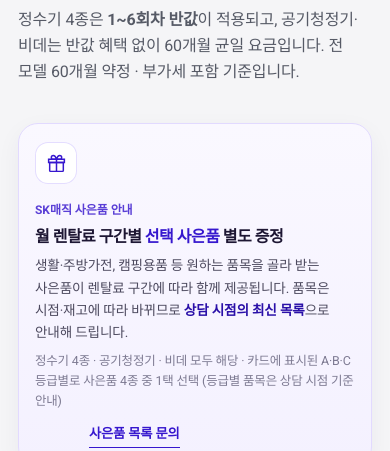
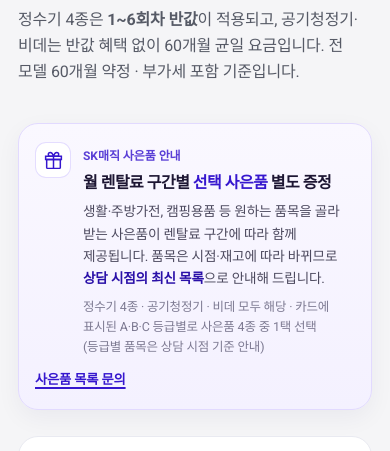
Before and after one commit to sk-total/SK, a plain HTML site: page index.html in a window 390 px wide. Shown: the part 10096-10547 px from the top of the page. Drawn offline with Linux system fonts and the light colour scheme.

Commit message:
사은품 패널 모바일 레이아웃 정리: 아이콘·문구 한 줄 배치, 링크 밑줄을 글자 폭에 맞춤

```diff
--- a/index.html
+++ b/index.html
@@ -2299,25 +2299,33 @@
       font-size: 0.83rem;
       font-weight: 800;
       color: var(--primary);
-      text-decoration: none;
+      text-decoration: underline;
+      text-underline-offset: 3px;
+      text-decoration-thickness: 1.5px;
       white-space: nowrap;
-      border-bottom: 1px solid currentColor;
-      padding-bottom: 2px;
     }
 
     @media (max-width: 600px) {
       .gift-panel {
         flex-wrap: wrap;
-        gap: 12px;
+        gap: 10px 12px;
         padding: 18px 16px;
       }
 
+      .gift-icon {
+        width: 36px;
+        height: 36px;
+        border-radius: 11px;
+      }
+
+      .gift-body { flex: 1 1 0; }
       .gift-body h3 { font-size: 1rem; }
       .gift-body p { font-size: 0.85rem; }
 
       .gift-cta {
-        margin-left: 54px;
+        flex: 1 1 100%;
         align-self: flex-start;
+        margin: 2px 0 0 0;
       }
     }
 </style>
```
